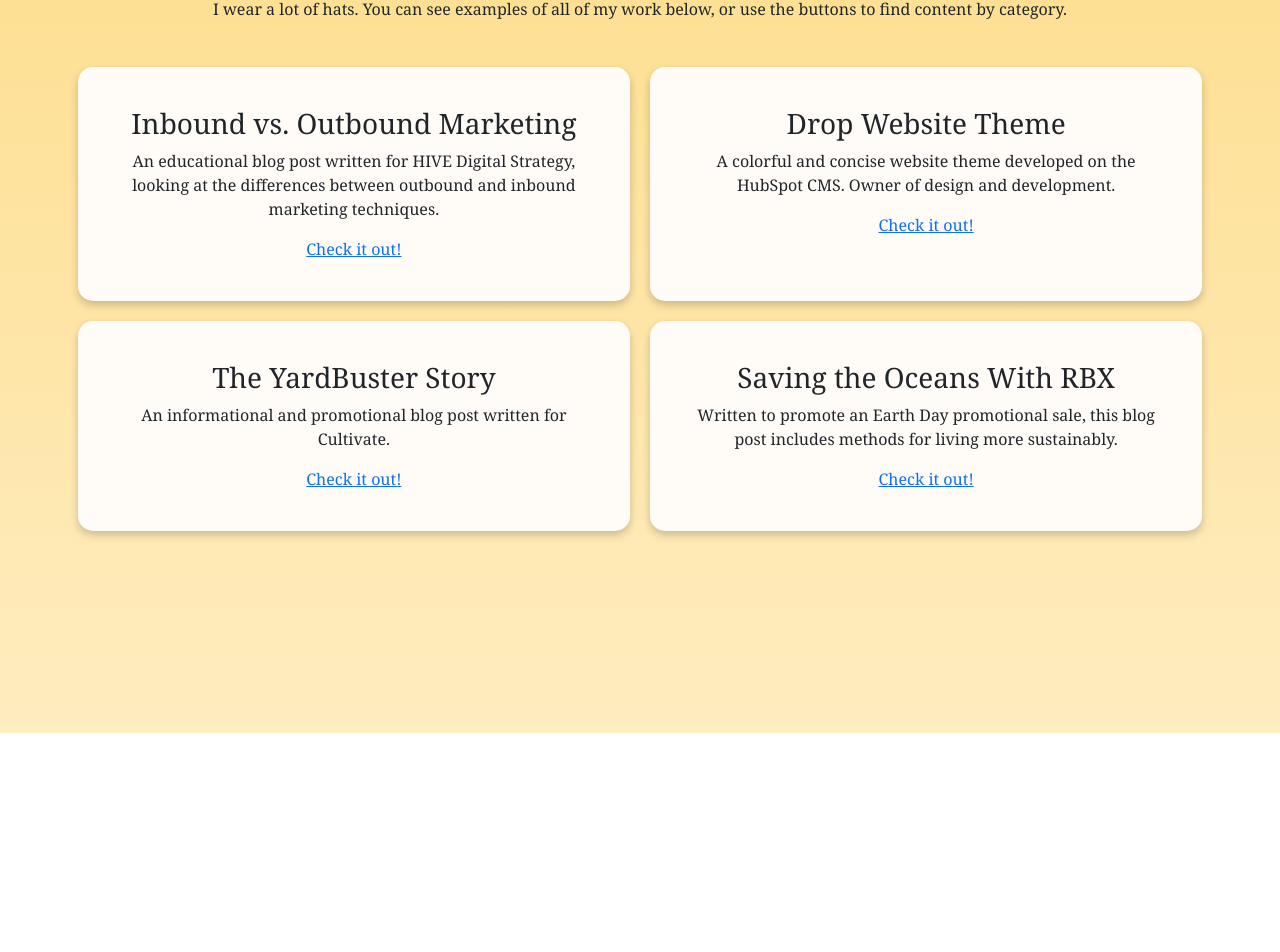
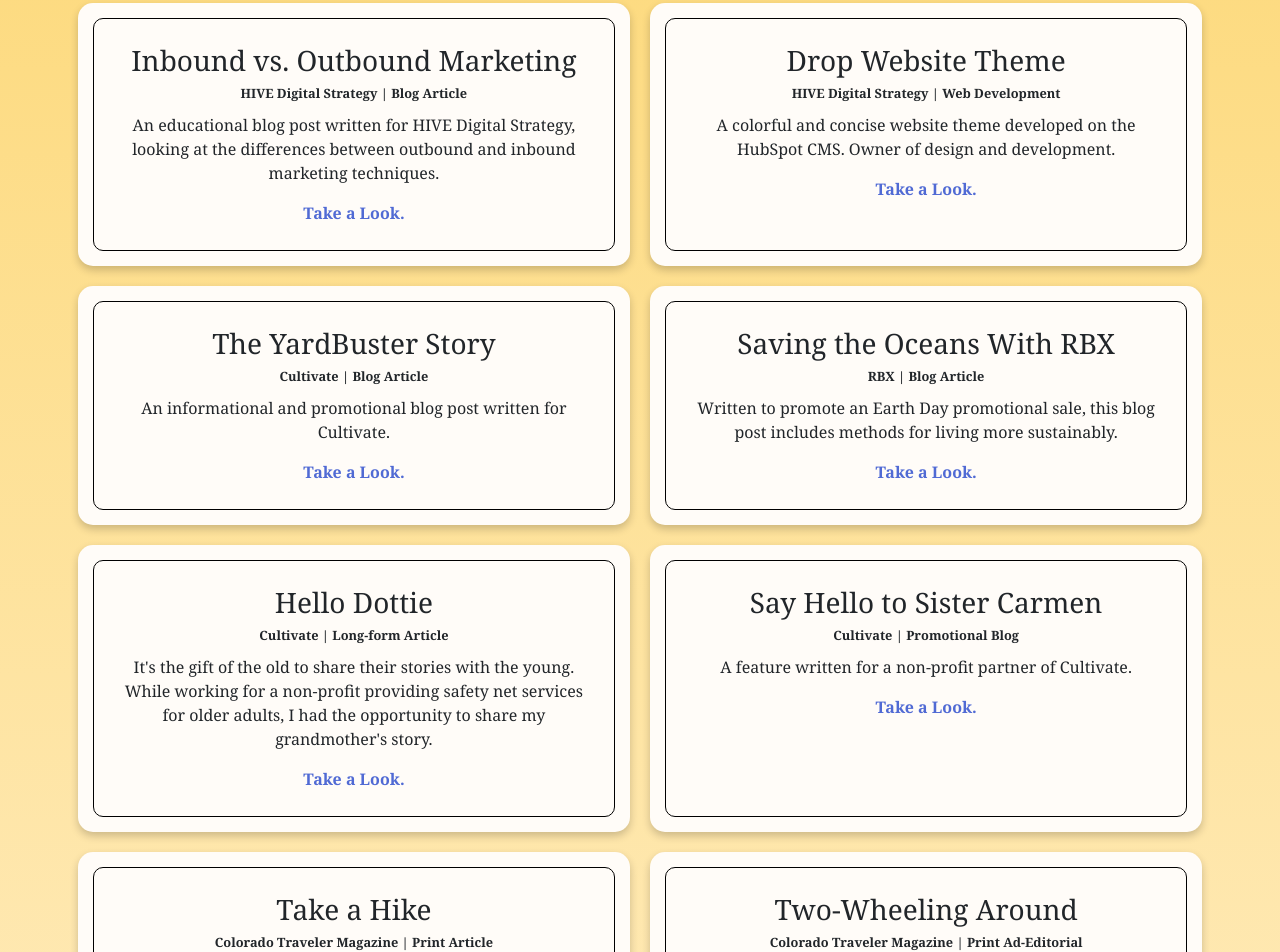
Before and after one commit to MelanieALocke/melaniealocke.github.io, a React (Create React App) app: page / in a window 1280 px wide. Shown: the part 1662-2614 px from the top of the page. Before the commit the page ends 2395 px from the top, so only its background shows below. Built offline with nearby package versions, Linux system fonts and the light colour scheme.

Commit message:
Update projects format and styling, add additional projects, and update global styling

```diff
--- a/src/App.css
+++ b/src/App.css
@@ -30,6 +30,22 @@
   font-size: 3rem;
 }
 
+h6 {
+  font-size: .8rem;
+  font-weight: bold;
+}
+
+a {
+  text-decoration: none;
+  color: #506AD4;
+}
+
+a:hover {
+  padding-bottom: 2px;
+  text-decoration: underline wavy #A3CDD9;
+  color: #506AD4;
+}
+
 main {
   background-image: linear-gradient(#FAC532, #ffecbf);
   font-family: Georgia, Times, serif;
@@ -39,7 +55,7 @@
 .Container {
   display: flex;
   justify-content: center;
-  padding: 15% 3%;
+  padding: 14% 3%;
   box-sizing: border-box;
   text-align: center;
 }
@@ -51,17 +67,6 @@
 
 #welcome-message {
   font-size: 6rem;
-}
-
-.Blue-underline-link {
-  text-decoration: none;
-  color: #506AD4;
-}
-
-.Blue-underline-link:hover {
-  padding-bottom: 2px;
-  text-decoration: underline wavy red;
-  color: #506AD4;
 }
 
 #about {
@@ -92,4 +97,11 @@
 
 .Card-content {
   padding: 25px;
+  border: .5px solid black;
+  border-radius: 10px;
+  height: 100%;
 }
+
+.Project-description {
+  padding-top: 4px;
+}
--- a/src/components/About.js
+++ b/src/components/About.js
@@ -29,10 +29,8 @@
                                 <div style={{ margin: 20 }}>
                                     <p>
                                         <span style={{ fontSize: "25px", paddingRight: "5px" }}>&#128072;</span>
-                                        That's me. I'm Melanie Locke — the brain behind this website and all the projects listed here.
+                                        That's me. I'm Melanie Locke — the brain behind this website and all the <a href="/#projects">projects listed here</a>.
                                         I work with words, ideas, and people to bring creative and promotional content to life.
-                                        I've written words across industries and modalities.
-                                        Passionate about technology and education.
                                     </p>
                                 </div>
                             </div>
--- a/src/components/Projects.js
+++ b/src/components/Projects.js
@@ -12,7 +12,7 @@
                         <div>
                             <div>
                                 <h2>Projects</h2>
-                                <p>I wear a lot of hats. You can see examples of all of my work below, or use the buttons to find content by category.</p>
+                                <p>I wear a lot of hats. You can see examples of my work below.</p>
                             </div>
                         </div>
                     </Row>
@@ -21,8 +21,9 @@
                                 <div className="Card">
                                     <div className="Card-content">
                                         <h3>{project.name}</h3>
-                                        <p>{project.description}</p>
-                                        <a href={project.link} target="_blank" rel="noreferrer">Check it out!</a>
+                                        <h6>{project.company} | {project.type}</h6>
+                                        <p className="Project-description">{project.description}</p>
+                                        <a href={project.link} target="_blank" rel="noreferrer" className="Project-link"><strong>Take a Look.</strong></a>
                                     </div>
                                 </div>
                             ))}
--- a/src/components/Welcome.js
+++ b/src/components/Welcome.js
@@ -6,7 +6,7 @@
         <Container fluid className="Container">
             <section id="welcome">
                 <div id="welcome-content">
-                    <h1 id="welcome-message">Welcome to <a href="/#about" className="Blue-underline-link">Mel.</a></h1>
+                    <h1 id="welcome-message">Welcome to <a href="/#about">Mel.</a></h1>
                 </div>
             </section>
         </Container>
--- a/src/data.js
+++ b/src/data.js
@@ -3,25 +3,65 @@
     {
         name: "Inbound vs. Outbound Marketing",
         category: "writing, marketing",
+        company: "HIVE Digital Strategy",
+        type: "Blog Article",
         description: "An educational blog post written for HIVE Digital Strategy, looking at the differences between outbound and inbound marketing techniques.",
         link: "https://blog.hivedigitalstrategy.com/inbound-vs.-outbound-marketing-why-your-business-benefits-with-inbound",
     },
     {
         name: "Drop Website Theme",
         category: "development, marketing",
+        company: "HIVE Digital Strategy",
+        type: "Web Development",
         description: "A colorful and concise website theme developed on the HubSpot CMS. Owner of design and development.",
         link: "https://marketplace.hubspot.com/products/hivedigitalstrategy/drop-theme",
     },
     {
         name: "The YardBuster Story",
         category: "writing, marketing",
+        company: "Cultivate",
+        type: "Blog Article",
         description: "An informational and promotional blog post written for Cultivate. ",
         link: "https://cultivate.ngo/blog/the-yardbuster-story",
     },
     {
         name: "Saving the Oceans With RBX",
         category: "writing, marketing",
+        company: "RBX",
+        type: "Blog Article",
         description: "Written to promote an Earth Day promotional sale, this blog post includes methods for living more sustainably.",
         link: "https://www.rbxactive.com/blogs/feelin-it/help-save-our-oceans-with-rbx",
     },
+    {
+        name: "Hello Dottie",
+        category: "writing",
+        company: "Cultivate",
+        type: "Long-form Article",
+        description: "It's the gift of the old to share their stories with the young. While working for a non-profit providing safety net services for older adults, I had the opportunity to share my grandmother's story.",
+        link: "https://cultivate.ngo/blog/hello-dottie",
+    },
+    {
+        name: "Say Hello to Sister Carmen",
+        category: "writing, marketing",
+        company: "Cultivate",
+        type: "Promotional Blog",
+        description: "A feature written for a non-profit partner of Cultivate.",
+        link: "https://cultivate.ngo/blog/say-hello-to-sister-carmen",
+    },
+    {
+        name: "Take a Hike",
+        category: "writing, print",
+        company: "Colorado Traveler Magazine",
+        type: "Print Article",
+        description: "A travel article written for Colorado Traveler Magazine covering hikes across the Front Range of Colorado.",
+        link: "https://files.journoportfolio.com/users/25459/uploads/4c60a6fc-8b5d-438e-b46e-5eb22d35ff44.pdf",
+    },
+    {
+        name: "Two-Wheeling Around",
+        category: "writing, print",
+        company: "Colorado Traveler Magazine",
+        type: "Print Ad-Editorial",
+        description: "An editorial advertisement promoting rental bicycles in Denver, Colorado.",
+        link: "https://files.journoportfolio.com/users/25459/uploads/44b038b5-c268-4f9a-a7e5-2e53a920a0a4.pdf",
+    }
 ];
```
